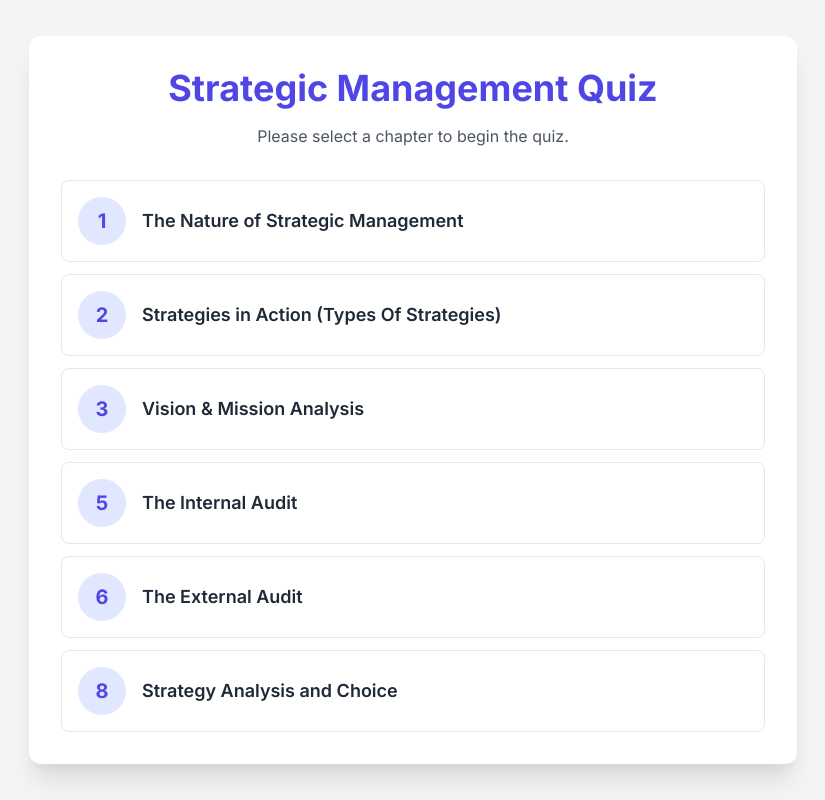
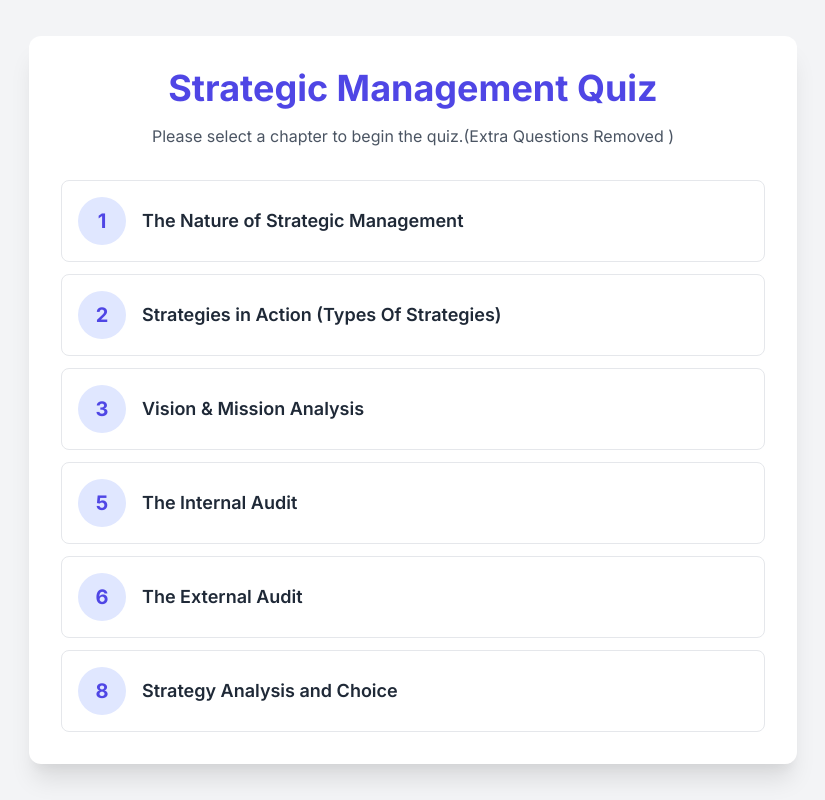
Before and after one commit to greatmero/TestQuiz-, a plain HTML site: page index.html in a window 1280 px wide. Shown: the whole page, without its empty margins (227-1052 px from the left). Drawn offline with nearby package versions, Linux system fonts and the light colour scheme.

Commit message:
Update index.html

```diff
--- a/index.html
+++ b/index.html
@@ -21,7 +21,7 @@
 
         <div id="chapter-selection-screen" class="text-center">
             <h1 class="text-3xl md:text-4xl font-bold text-indigo-600 dark:text-indigo-400 mb-4">Strategic Management Quiz</h1>
-            <p class="text-gray-600 dark:text-gray-300 mb-8">Please select a chapter to begin the quiz.</p>
+            <p class="text-gray-600 dark:text-gray-300 mb-8">Please select a chapter to begin the quiz.(Extra Questions Removed )</p>
             <div id="chapter-buttons-container" class="space-y-3">
                 </div>
         </div>
```
